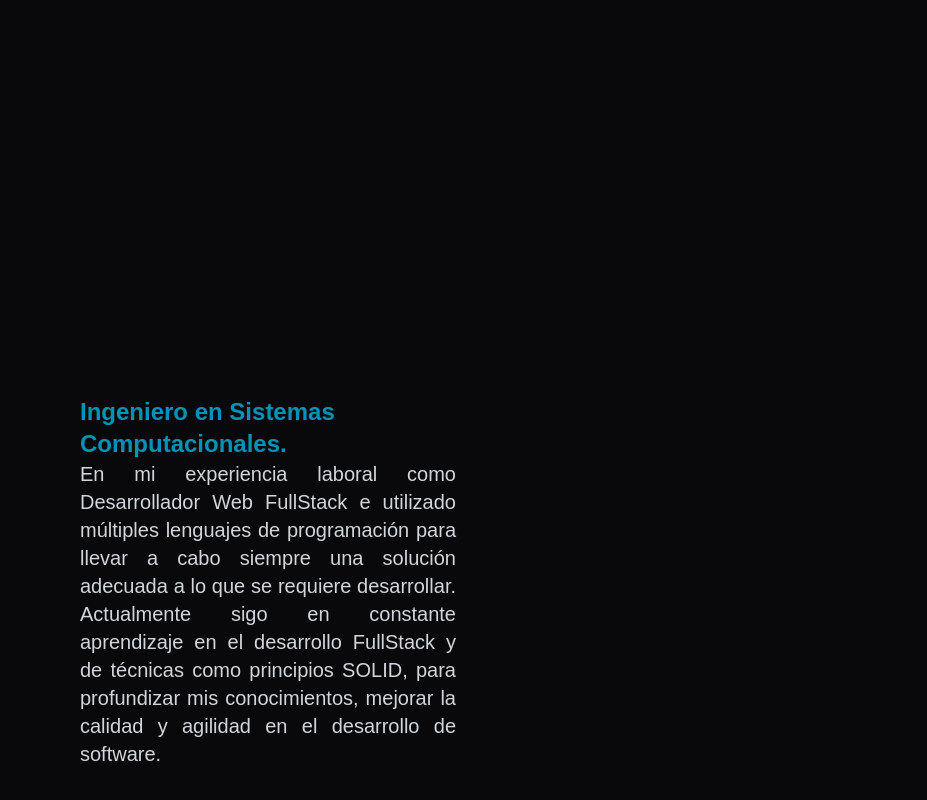
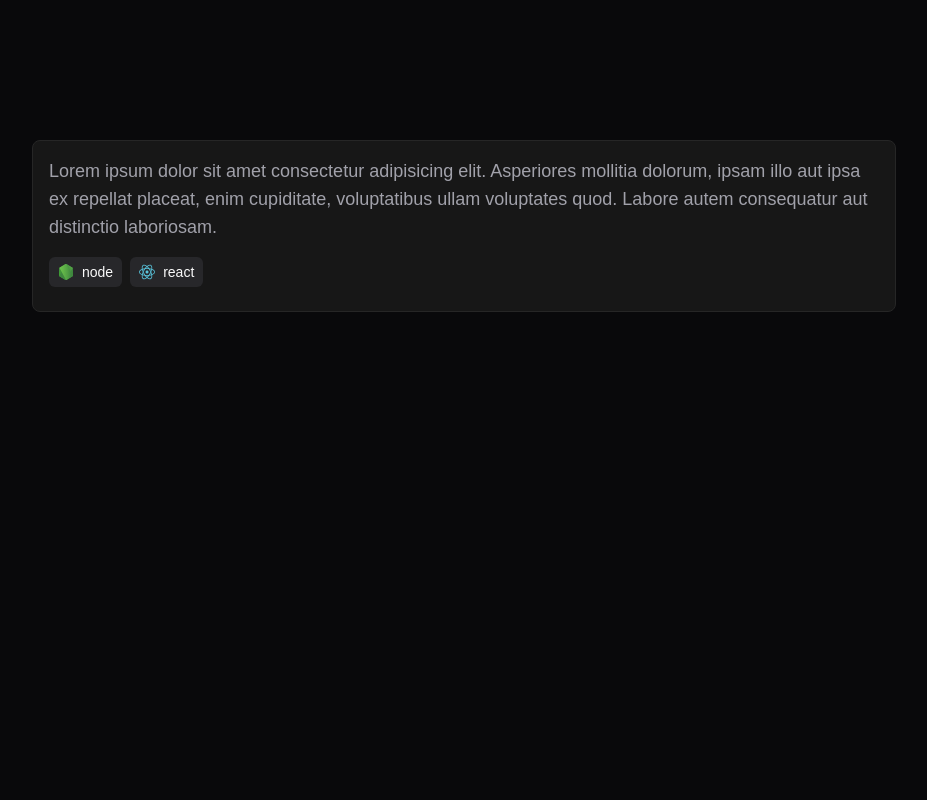
Before and after one commit to jcguv117/rct-portafolio-v2, a React (Vite) app: page / in a window 1280 px wide. Shown: the part 744-1544 px from the top of the page, without its empty margins (176-1103 px from the left). After the commit the page ends 1136 px from the top, so only its background shows below. Built offline with nearby package versions, Linux system fonts and the light colour scheme.

Commit message:
Add Projects component and test

```diff
--- /dev/null
+++ b/src/app/Projects.tsx
@@ -0,0 +1,39 @@
+import SpotlightCard from "@/shared/components/spotlight-card"
+import { Badge } from "@/shared/components/ui/badge"
+import { Icons } from "@/assets/icons";
+
+export const Projects = () => {
+
+  const tags: Array<keyof typeof Icons> = ['node', 'react'];
+
+  return (
+    <section>
+        <SpotlightCard>
+            <div className=''>
+            <article>
+
+        <div className="flex flex-col gap-2 px-4 pt-4 pb-6">
+
+          <p className="mb-2 ml:text-lg text-muted-foreground">Lorem ipsum dolor sit amet consectetur adipisicing elit. Asperiores mollitia dolorum, ipsam illo aut ipsa ex repellat placeat, enim cupiditate, voluptatibus ullam voluptates quod. Labore autem consequatur aut distinctio laboriosam.</p>
+          <div className="flex flex-wrap items-center gap-2">
+            {tags.map(tag => {
+              const Icon = Icons[tag];
+              return (
+                <Badge
+                  key={tag}
+                  variant="secondary"
+                  className="flex shrink-0 items-center justify-center gap-2 px-2 py-1 font-medium"
+                >
+                  { Icon && <Icon size={16} className="w-4 h-4" /> }
+                  <span className="ml:text-sm text-accent-foreground">{tag}</span>
+                </Badge>
+              )
+            })}
+          </div>
+        </div>
+      </article>
+            </div>
+        </SpotlightCard>
+    </section>
+  )
+}
--- a/src/index.css
+++ b/src/index.css
@@ -1,16 +1,72 @@
 @import "tailwindcss";
 
-/* @custom-variant dark (&:is(.dark *)); */
+@custom-variant dark (&:is(.dark *));
 
 @theme {
   --font-sans: sans-serif;
   --color-darker: hsl(var(--background));
   --color-foreground: hsl(var(--foreground));
+  --breakpoint-ml: 56rem;
+  --radius-lg: var(--radius);
+  --radius-md: calc(var(--radius) - 2px);
+  --radius-sm: calc(var(--radius) - 4px);
+  --color-background: hsl(var(--background));
+  --color-card: hsl(var(--card));
+  --color-card-foreground: hsl(var(--card-foreground));
+  --color-primary: hsl(var(--primary));
+  --color-primary-foreground: hsl(var(--primary-foreground));
+  --color-secondary: hsl(var(--secondary));
+  --color-secondary-foreground: hsl(var(--secondary-foreground));
+  --color-muted: hsl(var(--muted));
+  --color-muted-foreground: hsl(var(--muted-foreground));
+  --color-accent: hsl(var(--accent));
+  --color-accent-foreground: hsl(var(--accent-foreground));
+  --color-destructive: hsl(var(--destructive));
+  --color-destructive-foreground: hsl(var(--destructive-foreground));
+}
+:root {
+  --background: 0 0% 100%;
+  --foreground: 240 10% 3.9%;
+  --card: 0 0% 100%;
+  --card-foreground: 240 10% 3.9%;
+  --popover: 0 0% 100%;
+  --popover-foreground: 240 10% 3.9%;
+  --primary: 240 5.9% 10%;
+  --primary-foreground: 0 0% 98%;
+  --secondary: 240 4.8% 95.9%;
+  --secondary-foreground: 240 5.9% 10%;
+  --muted: 240 4.8% 95.9%;
+  --muted-foreground: 240 3.8% 46.1%;
+  --accent: 240 4.8% 95.9%;
+  --accent-foreground: 240 5.9% 10%;
+  --destructive: 0 84.2% 60.2%;
+  --destructive-foreground: 0 0% 98%;
+  --border: 240 5.9% 90%;
+  --input: 240 5.9% 90%;
+  --ring: 240 10% 3.9%;
+  --radius: 0.5rem;
 }
 
 .dark {
   --background: 240 10% 3.9%;
   --foreground: 0 0% 98%;
+  --card: 240 10% 3.9%;
+  --card-foreground: 0 0% 98%;
+  --popover: 240 10% 3.9%;
+  --popover-foreground: 0 0% 98%;
+  --primary: 0 0% 98%;
+  --primary-foreground: 240 5.9% 10%;
+  --secondary: 240 3.7% 15.9%;
+  --secondary-foreground: 0 0% 98%;
+  --muted: 240 3.7% 15.9%;
+  --muted-foreground: 240 5% 64.9%;
+  --accent: 240 3.7% 15.9%;
+  --accent-foreground: 0 0% 98%;
+  --destructive: 0 62.8% 30.6%;
+  --destructive-foreground: 0 0% 98%;
+  --border: 240 3.7% 15.9%;
+  --input: 240 3.7% 15.9%;
+  --ring: 240 4.9% 83.9%;
 }
 
 html,
--- a/src/main.tsx
+++ b/src/main.tsx
@@ -7,13 +7,15 @@ import { Home } from './app/Home.tsx'
 import './config/i18n.ts'
 import { LangProvider } from './providers/lang-provider.tsx'
 import { About } from './app/About.tsx'
+import { Projects } from './app/Projects.tsx'
 
 createRoot(document.getElementById('root')!).render(
   <StrictMode>
     <ThemeProvider defaultTheme="dark" storageKey="vite-ui-theme">
       <LangProvider>
         <Home/>
-        <About/>
+        {/* <About/> */}
+        <Projects/>
       </LangProvider>
     </ThemeProvider>
   </StrictMode>,
```
